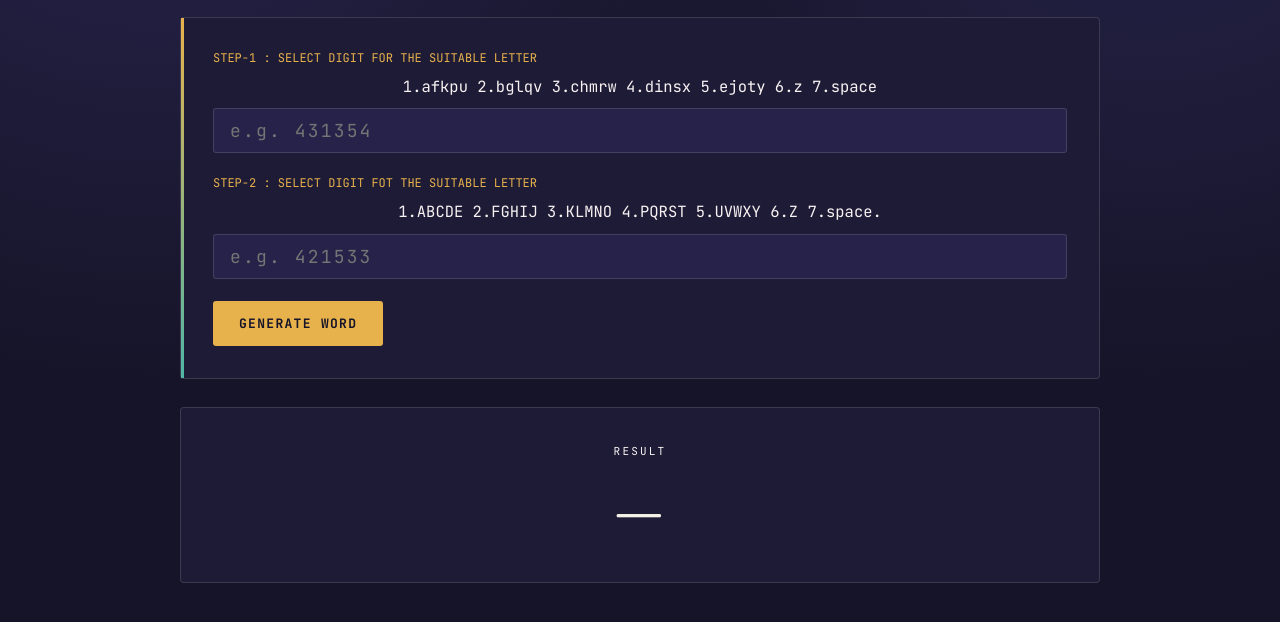
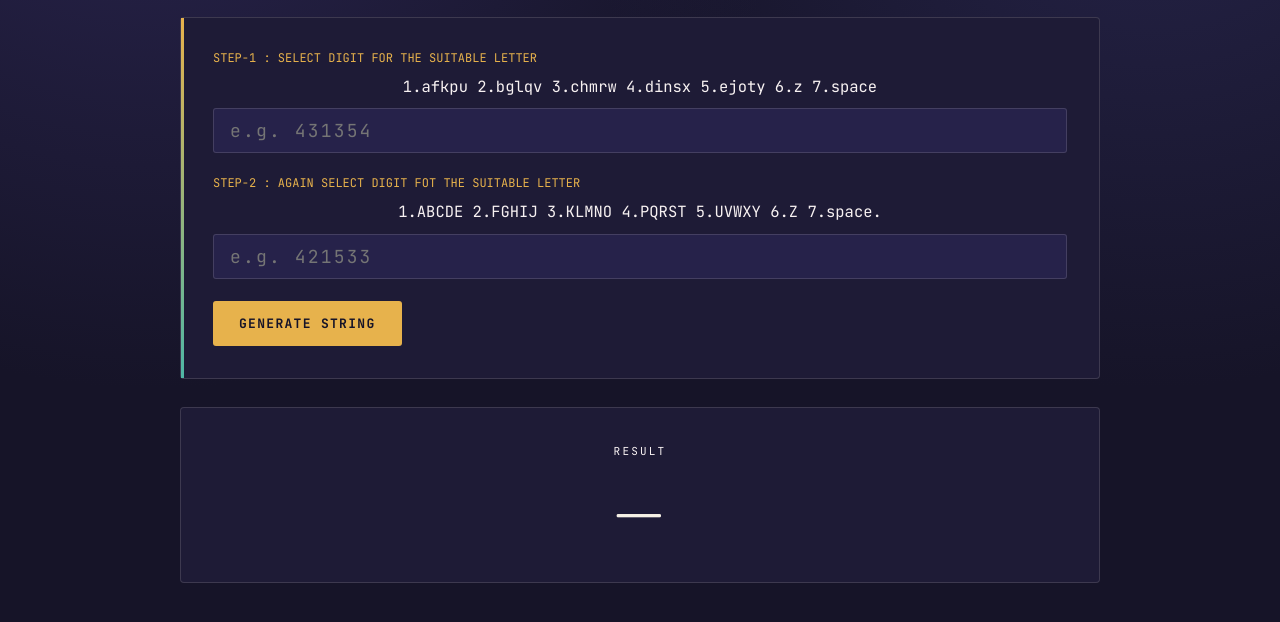
Before and after one commit to imam21hasan/String-Generator, a plain HTML site: page index.html in a window 1280 px wide. Shown: the part 192-814 px from the top of the page. Drawn offline with Linux system fonts and the light colour scheme.

Commit message:
Update index.html

```diff
--- a/index.html
+++ b/index.html
@@ -233,7 +233,7 @@
         <div class="field">
           <label>
             <span class="tag"
-              >STEP-2 : Select Digit fot the suitable letter</span
+              >STEP-2 : Again select Digit fot the suitable letter</span
             ></label
           >
           <div class="hint">
@@ -248,7 +248,7 @@
           />
         </div>
         <div class="row-actions">
-          <button class="generate" id="genBtn">Generate word</button>
+          <button class="generate" id="genBtn">Generate String</button>
         </div>
         <div class="error-msg" id="errorMsg"></div>
       </div>
```
